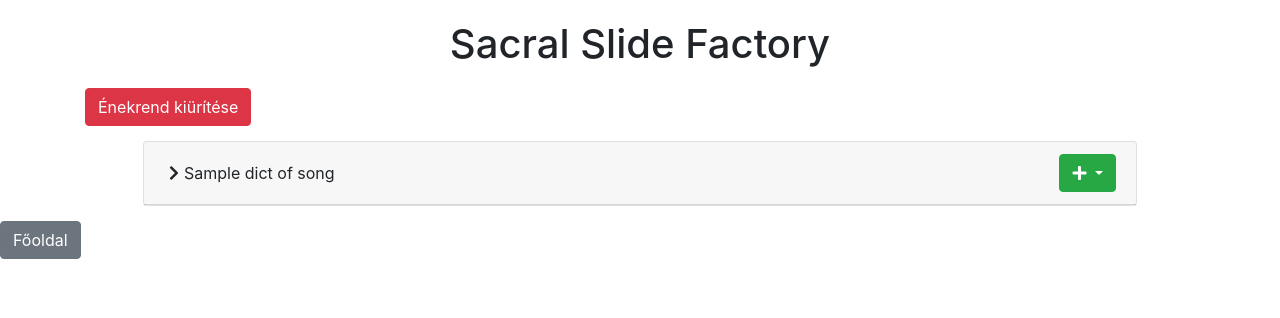
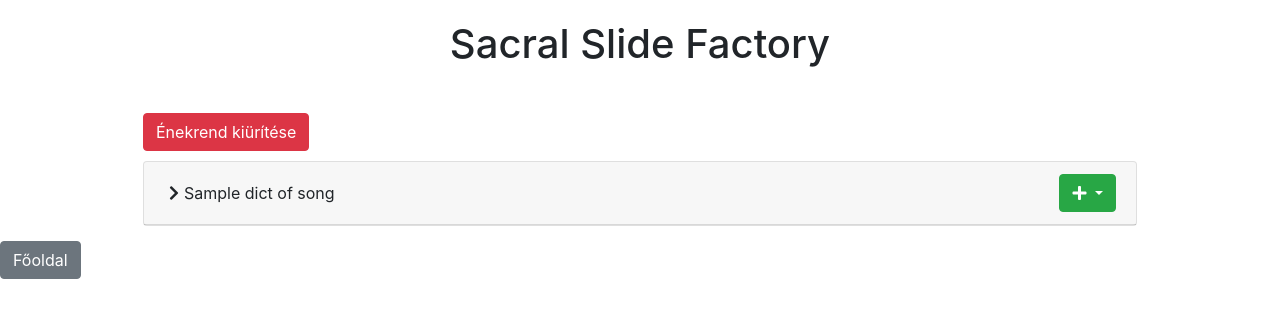
Before and after one commit to zslim/song-slides, a Flask app: template templates/index.html in a window 1280 px wide. Shown: the top 318 px of the page. Run offline with Flask 2, Linux system fonts and the light colour scheme; the template is opened without the code that fills it: most values are stand-ins (such as "Sample title", 1, 10 or a date in 2020); some libraries are stand-ins or nearby versions.

Commit message:
adjusted position of collection clearer button

```diff
--- a/static/style/main.css
+++ b/static/style/main.css
@@ -18,3 +18,6 @@ h1 {
     display: flex;
     align-items: center;
 }
+form.clear-collection-button-frame {
+    margin: 10px auto;
+}
--- a/templates/index.html
+++ b/templates/index.html
@@ -10,15 +10,13 @@
 {% endblock %}
 
 {% block content %}
-    <div class="container">
-        <form action="{{ url_for("clear_collection") }}" method="post">
+    <div class="container index-table-frame" data-root-url="{{ root_url }}"
+         data-add-song-url="{{ add_song_url }}" data-clear-collection-url="{{ clear_collection_url }}">
+        <form action="{{ url_for("clear_collection") }}" method="post" class="clear-collection-button-frame">
             <button class="btn btn-danger" type="submit" id="clear-collection-button">
-            Énekrend kiürítése
+                Énekrend kiürítése
             </button>
         </form>
-    </div>
-    <div class="container index-table-frame" data-root-url="{{ root_url }}"
-         data-add-song-url="{{ add_song_url }}" data-clear-collection-url="{{ clear_collection_url }}">
 
         {% for dict_of_song in list_of_songs %}
             <div class="card">
```
